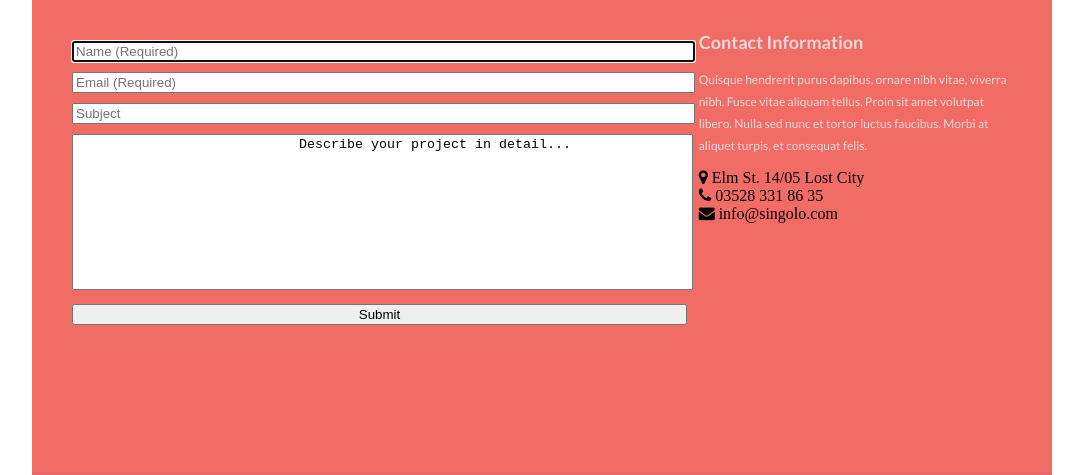
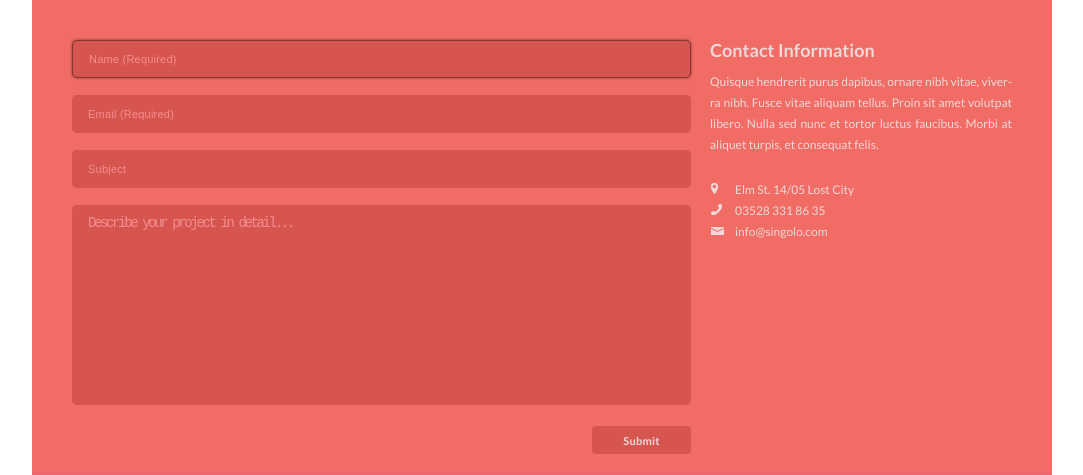
Before and after one commit to SvetlaZ/singolo, a plain HTML site: page singolo3.html in a window 1280 px wide. Shown: the part 176-651 px from the top of the page, without its empty margins (98-1181 px from the left). Drawn offline with Linux system fonts and the light colour scheme.

Commit message:
feat: right text and icons

```diff
--- a/singolo3.css
+++ b/singolo3.css
@@ -56,12 +56,46 @@ h2 {
 }
 
 form {
-    margin-top: 26px;
+    margin-top: 25px;
 }
 
-input, textarea {
-    width: 615px;
-    margin-bottom: 10px;
+.contact-name,
+.contact-email,
+.contact-subject,
+textarea,
+input:-webkit-autofill,
+input:-webkit-autofill:hover,
+input:-webkit-autofill:focus,
+textarea:-webkit-autofill,
+textarea:-webkit-autofill:hover,
+textarea:-webkit-autofill:focus {
+    margin-bottom: 17px;
+    width: 619px;
+    height: 38px;
+    border-radius: 5px;
+    border: 0;
+    background-color: #d6564f !important;
+    background: #d6564f !important;
+    -webkit-text-fill-color: #f48c8f;
+    color: #f48c8f;
+    box-sizing: border-box;
+    -webkit-box-shadow: 0 0 0px 1000px #d6564f inset !important;
+}
+
+input {
+    padding-left: 16px;
+    font-size: 11px;
+    letter-spacing: 0.02em;
+}
+
+.contact-decription {
+    height: 200px;
+    padding-top: 12px;
+    padding-left: 16px;
+    font-size: 14px;
+    letter-spacing: -0.17em;
+    line-height: 12px;
+    resize: none;
 }
 
 .contact {
@@ -74,6 +108,9 @@ input, textarea {
 
 .contacts {
     flex: 1;
+    padding: 17px 0 0 19px;
+    display: flex;
+    flex-direction: column;
 }
 
 h3 {
@@ -81,13 +118,83 @@ h3 {
     line-height: 18px;
     color: #f0d8d9;
     font-family: "Lato-Bold";
+    margin-bottom: 0;
+    margin-top: 9px;
 }
 
 .contacts-text {
     font-size: 12px;
-    line-height: 22px;
+    line-height: 21px;
     color: #f0d8d9;
     font-family: "Lato";
+    text-align: justify;
+    margin-bottom: 24px;
+}
+
+.submit {
+    float: right;
+    background: #d6564f;
+    width: 16%;
+    height: 28px;
+    color: #f0d8d9;
+    border: #d6564f solid 3px;
+    border-radius: 4px;
+    text-align: center;
+    padding: 0;
+    cursor: pointer;
+    font-family: "Lato-Bold";
+}
+
+.submit:hover:focus,
+input:focus,
+textarea:focus,
+select:focus {
+    border: 1px solid #8b3531 !important;
+    box-shadow: 0 0 3px #8b3531 !important;
+    -moz-box-shadow: 0 0 3px #8b3531 !important;
+    -webkit-box-shadow: 0 0 3px #8b3531 !important;
+}
+
+input:focus, textarea:focus, select:focus {
+    outline-offset: 0px !important;
+    outline: none !important;
+}
+
+.submit:hover {
+    outline: none !important;
+    color: #d6564f;
+    background: #f0d8d9;
+    border: #f0d8d9 solid 3px;
+}
+
+.contacts-phone,
+.contacts-mail,
+.contacts-map {
+    text-decoration: none;
+    font-size: 12px;
+    line-height: 21px;
+    color: #f0d8d9;
+    font-family: "Lato";
+    text-align: justify;
+}
+
+.contacts-map::before,
+.contacts-phone::before,
+.contacts-mail::before {
+    display: inline-block;
+    width: 13px;
+    height: 11px;
+    padding-left: 12px;
+    background: url(./assets/icons/map.png) 1px no-repeat;
+    content: "";
+}
+
+.contacts-phone::before {
+    background: url(./assets/icons/phone.png) 1px no-repeat;
+}
+
+.contacts-mail::before {
+    background: url(./assets/icons/mail.png) 1px no-repeat;
 }
 
 .footer {
--- a/singolo3.html
+++ b/singolo3.html
@@ -24,24 +24,23 @@
                         <input class="contact-name" type="text" name="name" placeholder="Name (Required)" required autofocus><br>
                         <input class="contact-email" type="email" name="email" placeholder="Email (Required)" required>
                         <input class="contact-subject" type="text" name="subject" placeholder="Subject">
-                        <textarea class="contact-decription" name="description" id="" cols="30" rows="10" style="resize: none;">
-                            Describe your project in detail...
-                        </textarea>
+                        <textarea class="contact-decription" name="description" id="" cols="30" rows="10"
+                        style="resize: none;" placeholder="Describe your project in detail..."></textarea>
 
-                        <input type="submit" name="submit" value="Submit">
+                        <input class="submit" type="submit" name="submit" value="Submit">
                     </form>
                 </div>
 
                 <div class="contacts">
+
                     <h3>Contact Information</h3>
-                    <p class="contacts-text">Quisque hendrerit purus dapibus, ornare nibh vitae, viverra nibh.
+                    <p class="contacts-text">Quisque hendrerit purus dapibus, ornare nibh vitae, viver- ra nibh.
                         Fusce vitae aliquam tellus. Proin sit amet volutpat libero. Nulla sed nunc et tortor luctus faucibus.
                         Morbi at aliquet turpis, et consequat felis.</p>
 
-                    <div class=""><i class="fa fa-map-marker"></i> Elm St. 14/05 Lost City</div>
-                    <div class=""><i class="fa fa-phone"></i> 03528 331 86 35</div>
-                    <div class=""><i class="fa fa-envelope"></i> info@singolo.com</div>
-
+                    <span class="contacts-map">Elm St. 14/05 Lost City</span>
+                    <a class="contacts-phone" href="tel:03528 331 86 35">03528 331 86 35</a>
+                    <a class="contacts-mail" href="mailto:info@singolo.com">info@singolo.com</a>
 
                 </div>
             </div>
@@ -50,7 +49,7 @@
 
         <footer class="footer">
             <div class="copy">
-                <p class="copyright"><i class="fa fa-copyright" aria-hidden="true"></i> Copyright 2013</p>
+                <p class="copyright">© Copyright 2013</p>
             </div>
 
             <div class="photo-icon">
```
Also changed, not shown: assets/icons/mail.png (added), assets/icons/map.png (added), assets/icons/phone.png (added).
